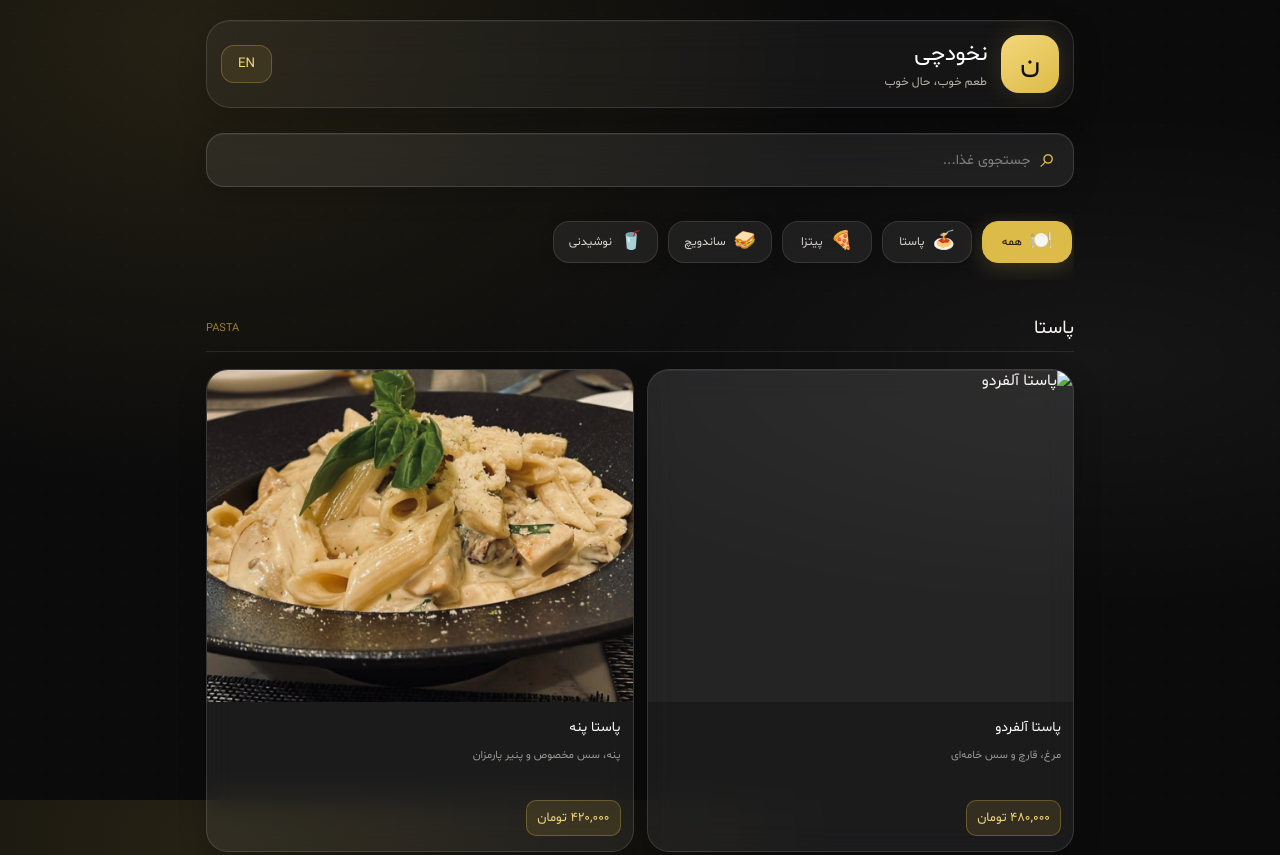
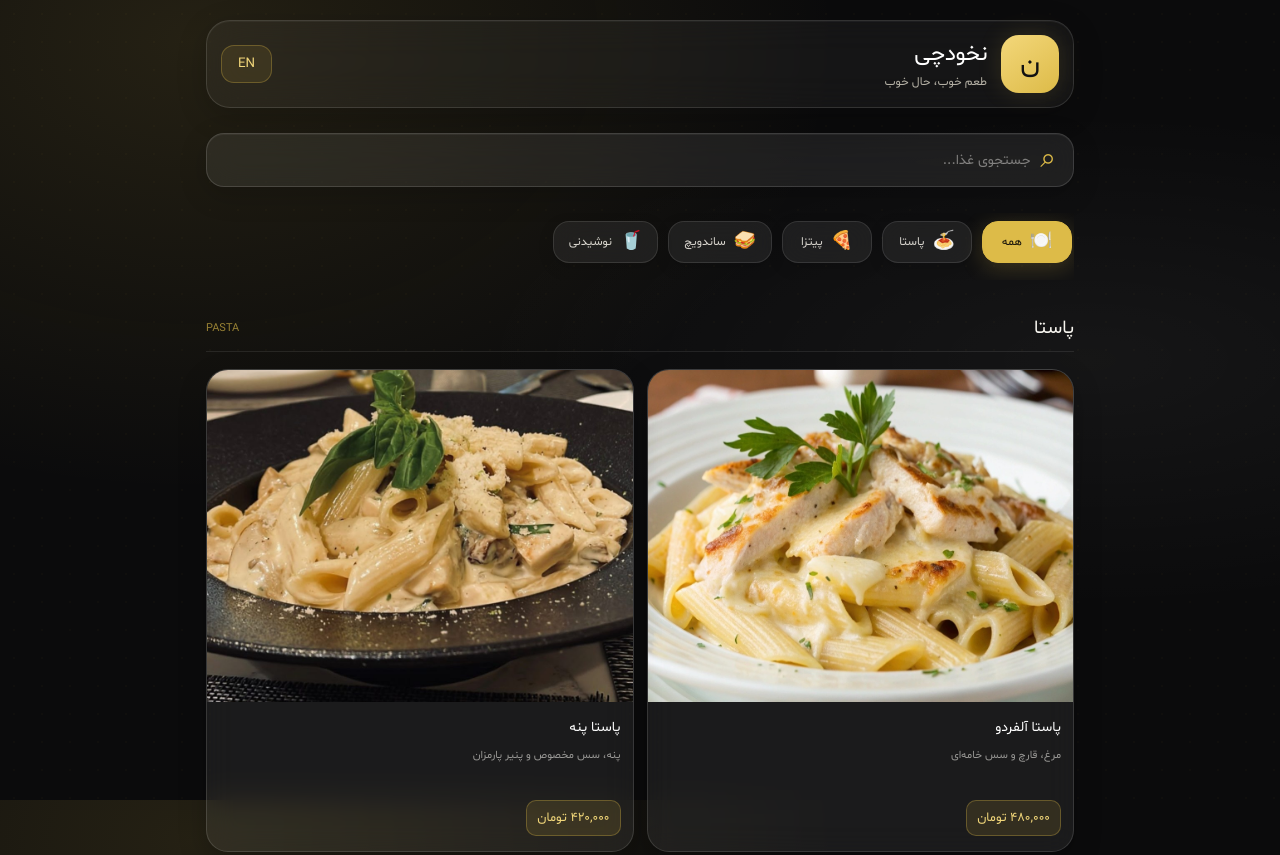
Before and after one commit to nokhodchi-menu/nokhodchi-menu.github.io, a plain HTML site: page index.html in a window 1280 px wide. Shown: the top 855 px of the page. Drawn offline with Linux system fonts and the light colour scheme.

Commit message:
Update index.html

```diff
--- a/index.html
+++ b/index.html
@@ -106,7 +106,7 @@
 
           <div class="food-image">
             <img
-              src="images/Pasta Alfredo.jpg"
+              src="images/Pasta-Alfredo.jpg"
               alt="پاستا آلفردو"
               loading="lazy"
             >
```
